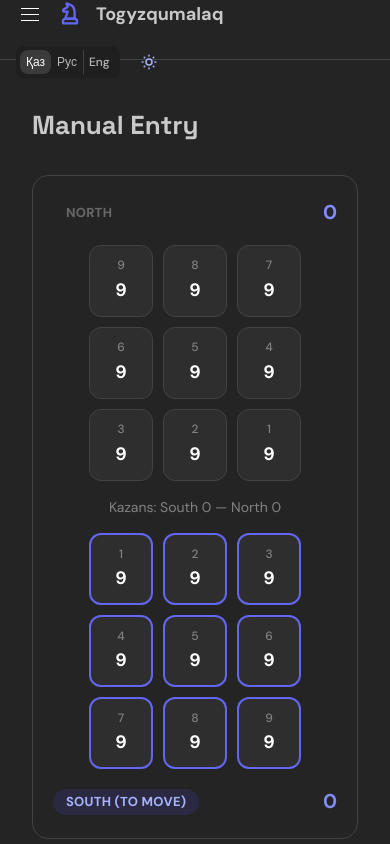
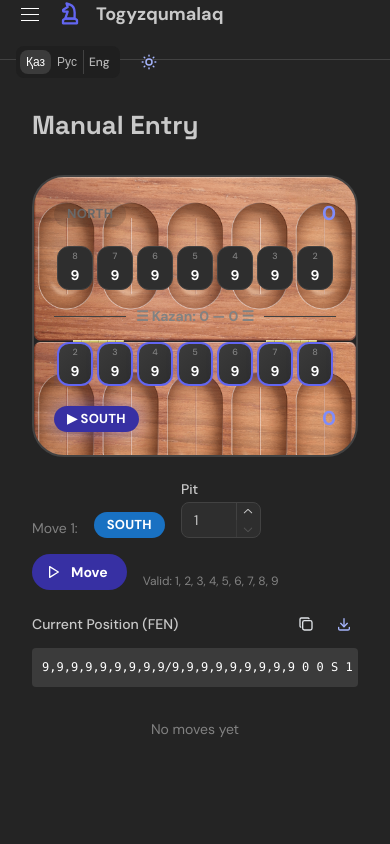
Before and after one commit to Baktiyar88/togyzqumalaq-digital, a Next.js app: page /manual in a window 390 px wide. Shown: the top 844 px of the page. Built offline with nearby package versions, Linux system fonts and the light colour scheme.

Commit message:
feat: premium design upgrade — responsive board, Motion animations, board texture, custom radii, skip-link, aria-labels

```diff
--- a/src/app/layout.tsx
+++ b/src/app/layout.tsx
@@ -9,6 +9,7 @@ import { Notifications } from "@mantine/notifications";
 import { theme } from "@/lib/theme/theme";
 import { AppLayout } from "@/components/ui/app-shell";
 import { I18nProvider } from "@/lib/i18n/context";
+import { SkipLink } from "@/components/ui/skip-link";
 
 export const metadata: Metadata = {
   title: "Togyzqumalaq Digital",
@@ -30,6 +31,7 @@ export default function RootLayout({
         />
       </head>
       <body>
+        <SkipLink />
         <MantineProvider theme={theme} defaultColorScheme="dark">
           <Notifications position="top-right" />
           <I18nProvider>
--- a/src/components/board/board.tsx
+++ b/src/components/board/board.tsx
@@ -1,6 +1,7 @@
 "use client";
 
-import { Card, Group, Stack, Text, Badge } from "@mantine/core";
+import { Card, Group, Stack, Text, Badge, Box, Divider } from "@mantine/core";
+import { motion, AnimatePresence } from "motion/react";
 import { Pit } from "./pit";
 import type { GameState } from "@/lib/game-engine/types";
 import { stonesAt } from "@/lib/game-engine/board";
@@ -11,29 +12,77 @@ interface BoardProps {
   onPitClick?: (index: number) => void;
 }
 
+function AnimatedScore({ value, label }: { value: number; label: string }) {
+  return (
+    <motion.div
+      key={value}
+      initial={{ scale: 1.3, color: "var(--mantine-color-indigo-4)" }}
+      animate={{ scale: 1, color: "var(--mantine-color-indigo-6)" }}
+      transition={{ type: "spring", stiffness: 300, damping: 15 }}
+    >
+      <Text size="xl" fw={800} c="indigo" ta="center" aria-label={`${label} score: ${value}`}>
+        {value}
+      </Text>
+    </motion.div>
+  );
+}
+
 export function Board({ state, onPitClick }: BoardProps) {
   const validIndices = new Set(validMoves(state));
-
-  // North pits: 17(A2) 16(B2) 15(C2) 14(D2) 13(E2) 12(F2) 11(G2) 10(H2) 9(I2)
-  // South pits: 0(A1) 1(B1) 2(C1) 3(D1) 4(E1) 5(F1) 6(G1) 7(H1) 8(I1)
   const northIndices = [17, 16, 15, 14, 13, 12, 11, 10, 9];
   const southIndices = [0, 1, 2, 3, 4, 5, 6, 7, 8];
 
   return (
-    <Card padding="lg" radius="lg" withBorder style={{ background: "var(--mantine-color-dark-7)" }}>
-      <Stack gap="md">
-        {/* North label + score */}
-        <Group justify="space-between">
-          <Badge color={state.currentSide === "north" ? "indigo" : "dark"} size="lg" variant="light">
-            North {state.currentSide === "north" ? "(to move)" : ""}
-          </Badge>
-          <Text size="xl" fw={700} c="indigo">
-            {state.score.north}
-          </Text>
+    <Card
+      padding="lg"
+      radius="xl"
+      withBorder
+      aria-label="Togyzqumalaq game board"
+      style={{
+        background: "linear-gradient(180deg, var(--mantine-color-dark-8) 0%, var(--mantine-color-dark-7) 50%, var(--mantine-color-dark-8) 100%)",
+        backgroundImage: "url(/board/togyzkumalak_wood_board_mini.png)",
+        backgroundSize: "cover",
+        backgroundBlendMode: "overlay",
+        border: "2px solid var(--mantine-color-dark-4)",
+        overflow: "hidden",
+        position: "relative",
+      }}
+    >
+      {/* Subtle inner glow */}
+      <Box
+        style={{
+          position: "absolute",
+          inset: 0,
+          background: "radial-gradient(ellipse at 50% 50%, rgba(99,102,241,0.05) 0%, transparent 70%)",
+          pointerEvents: "none",
+        }}
+      />
+
+      <Stack gap="md" style={{ position: "relative" }}>
+        {/* North side */}
+        <Group justify="space-between" align="center">
+          <motion.div
+            animate={{
+              boxShadow: state.currentSide === "north"
+                ? "0 0 20px rgba(99,102,241,0.4)"
+                : "none",
+            }}
+            style={{ borderRadius: 20 }}
+          >
+            <Badge
+              color={state.currentSide === "north" ? "indigo" : "dark"}
+              size="lg"
+              variant={state.currentSide === "north" ? "filled" : "light"}
+              radius="xl"
+            >
+              {state.currentSide === "north" ? "▶ North" : "North"}
+            </Badge>
+          </motion.div>
+          <AnimatedScore value={state.score.north} label="North" />
         </Group>
 
         {/* North pits */}
-        <Group gap="xs" justify="center">
+        <Group gap={4} justify="center" wrap="nowrap" style={{ overflowX: "auto" }}>
           {northIndices.map((idx, i) => (
             <Pit
               key={idx}
@@ -49,13 +98,19 @@ export function Board({ state, onPitClick }: BoardProps) {
           ))}
         </Group>
 
-        {/* Divider with kazan labels */}
-        <Group justify="center" gap="xl">
-          <Text size="sm" c="dimmed">Kazans: South {state.score.south} — North {state.score.north}</Text>
-        </Group>
+        {/* Center divider — kazans */}
+        <Divider
+          label={
+            <Text size="sm" fw={600} c="dimmed">
+              ☰ Kazan: {state.score.south} — {state.score.north} ☰
+            </Text>
+          }
+          labelPosition="center"
+          color="dark.4"
+        />
 
         {/* South pits */}
-        <Group gap="xs" justify="center">
+        <Group gap={4} justify="center" wrap="nowrap" style={{ overflowX: "auto" }}>
           {southIndices.map((idx) => (
             <Pit
               key={idx}
@@ -71,22 +126,50 @@ export function Board({ state, onPitClick }: BoardProps) {
           ))}
         </Group>
 
-        {/* South label + score */}
-        <Group justify="space-between">
-          <Badge color={state.currentSide === "south" ? "indigo" : "dark"} size="lg" variant="light">
-            South {state.currentSide === "south" ? "(to move)" : ""}
-          </Badge>
-          <Text size="xl" fw={700} c="indigo">
-            {state.score.south}
-          </Text>
+        {/* South side */}
+        <Group justify="space-between" align="center">
+          <motion.div
+            animate={{
+              boxShadow: state.currentSide === "south"
+                ? "0 0 20px rgba(99,102,241,0.4)"
+                : "none",
+            }}
+            style={{ borderRadius: 20 }}
+          >
+            <Badge
+              color={state.currentSide === "south" ? "indigo" : "dark"}
+              size="lg"
+              variant={state.currentSide === "south" ? "filled" : "light"}
+              radius="xl"
+            >
+              {state.currentSide === "south" ? "▶ South" : "South"}
+            </Badge>
+          </motion.div>
+          <AnimatedScore value={state.score.south} label="South" />
         </Group>
 
-        {/* Game over */}
-        {state.isGameOver && (
-          <Badge color="green" size="xl" fullWidth variant="filled">
-            {state.winner === "draw" ? "Draw!" : `${state.winner === "south" ? "South" : "North"} wins!`}
-          </Badge>
-        )}
+        {/* Game over overlay */}
+        <AnimatePresence>
+          {state.isGameOver && (
+            <motion.div
+              initial={{ opacity: 0, scale: 0.8 }}
+              animate={{ opacity: 1, scale: 1 }}
+              exit={{ opacity: 0 }}
+              transition={{ type: "spring", stiffness: 200, damping: 15 }}
+            >
+              <Badge
+                color="green"
+                size="xl"
+                fullWidth
+                variant="filled"
+                radius="lg"
+                style={{ padding: "12px 0", fontSize: 18 }}
+              >
+                {state.winner === "draw" ? "🤝 Draw!" : `🏆 ${state.winner === "south" ? "South" : "North"} wins!`}
+              </Badge>
+            </motion.div>
+          )}
+        </AnimatePresence>
       </Stack>
     </Card>
   );
--- a/src/components/board/pit.tsx
+++ b/src/components/board/pit.tsx
@@ -1,6 +1,7 @@
 "use client";
 
-import { Box, Text, UnstyledButton } from "@mantine/core";
+import { Text, UnstyledButton } from "@mantine/core";
+import { motion } from "motion/react";
 
 interface PitProps {
   index: number;
@@ -23,12 +24,17 @@ export function Pit({
   onClick,
 }: PitProps) {
   return (
+    <motion.div
+      whileHover={isPlayable ? { scale: 1.1, y: -4 } : {}}
+      whileTap={isPlayable ? { scale: 0.95 } : {}}
+      transition={{ type: "spring", stiffness: 400, damping: 20 }}
+    >
       <UnstyledButton
         onClick={isPlayable ? onClick : undefined}
         style={{
-        width: 64,
-        height: 72,
-        borderRadius: 12,
+          width: "clamp(36px, 9vw, 64px)",
+          height: "clamp(44px, 11vw, 76px)",
+          borderRadius: isTuzdik ? 16 : 12,
           display: "flex",
           flexDirection: "column",
           alignItems: "center",
@@ -36,29 +42,36 @@ export function Pit({
           gap: 2,
           cursor: isPlayable ? "pointer" : "default",
           background: isTuzdik
-          ? "var(--mantine-color-red-9)"
+            ? "linear-gradient(135deg, var(--mantine-color-red-9), var(--mantine-color-red-7))"
             : isHighlighted
-            ? "var(--mantine-color-indigo-9)"
+              ? "linear-gradient(135deg, var(--mantine-color-indigo-9), var(--mantine-color-indigo-7))"
+              : isPlayable
+                ? "linear-gradient(135deg, var(--mantine-color-dark-5), var(--mantine-color-dark-6))"
                 : "var(--mantine-color-dark-6)",
           border: isPlayable
             ? "2px solid var(--mantine-color-indigo-5)"
             : "1px solid var(--mantine-color-dark-4)",
-        transition: "all 150ms ease",
-        transform: isPlayable ? undefined : "none",
+          boxShadow: isPlayable
+            ? "0 0 12px rgba(99, 102, 241, 0.15)"
+            : isTuzdik
+              ? "0 0 16px rgba(239, 68, 68, 0.3)"
+              : "none",
+          transition: "box-shadow 200ms ease, border-color 200ms ease",
         }}
         aria-label={`Pit ${pitNumber} ${side}: ${stones} stones${isTuzdik ? " (tuzdik)" : ""}`}
       >
-      <Text size="xs" c="dimmed" fw={500}>
+        <Text size="xs" c="dimmed" fw={500} style={{ fontSize: "clamp(9px, 2vw, 12px)" }}>
           {pitNumber}
         </Text>
-      <Text size="lg" fw={700} c={stones === 0 ? "dimmed" : "white"}>
+        <Text fw={700} c={stones === 0 ? "dimmed" : "white"} style={{ fontSize: "clamp(14px, 3.5vw, 20px)" }}>
           {stones}
         </Text>
         {isTuzdik && (
-        <Text size="xs" c="red.3" fw={600}>
+          <Text size="xs" c="red.3" fw={700} style={{ fontSize: "clamp(8px, 1.5vw, 11px)" }}>
             T
           </Text>
         )}
       </UnstyledButton>
+    </motion.div>
   );
 }
--- a/src/components/ui/app-shell.tsx
+++ b/src/components/ui/app-shell.tsx
@@ -99,7 +99,7 @@ export function AppLayout({ children }: AppLayoutProps) {
         ))}
       </AppShell.Navbar>
 
-      <AppShell.Main>{children}</AppShell.Main>
+      <AppShell.Main id="main-content" role="main">{children}</AppShell.Main>
     </AppShell>
   );
 }
--- /dev/null
+++ b/src/components/ui/skip-link.tsx
@@ -0,0 +1,32 @@
+"use client";
+
+export function SkipLink() {
+  return (
+    <a
+      href="#main-content"
+      style={{
+        position: "absolute",
+        left: -9999,
+        top: "auto",
+        width: 1,
+        height: 1,
+        overflow: "hidden",
+      }}
+      onFocus={(e) => {
+        Object.assign(e.currentTarget.style, {
+          position: "fixed", left: "16px", top: "16px",
+          width: "auto", height: "auto", zIndex: "9999",
+          padding: "8px 16px", background: "var(--mantine-color-indigo-6)",
+          color: "white", borderRadius: "8px", textDecoration: "none", overflow: "visible",
+        });
+      }}
+      onBlur={(e) => {
+        Object.assign(e.currentTarget.style, {
+          position: "absolute", left: "-9999px", width: "1px", height: "1px", overflow: "hidden",
+        });
+      }}
+    >
+      Skip to content
+    </a>
+  );
+}
--- a/src/lib/theme/theme.ts
+++ b/src/lib/theme/theme.ts
@@ -21,9 +21,32 @@ export const theme = createTheme({
   defaultRadius: "md",
   cursorType: "pointer",
   components: {
-    Button: { defaultProps: { radius: "md" } },
-    Card: { defaultProps: { radius: "lg", withBorder: true } },
+    Button: {
+      defaultProps: { radius: "xl" },
+      styles: {
+        root: {
+          transition: "all 200ms ease",
+          "&:hover": { transform: "translateY(-1px)" },
+        },
+      },
+    },
+    Card: {
+      defaultProps: { radius: "lg", withBorder: true },
+      styles: {
+        root: {
+          transition: "box-shadow 200ms ease, transform 200ms ease",
+          "&:hover": {
+            boxShadow: "0 8px 32px rgba(99, 102, 241, 0.1)",
+          },
+        },
+      },
+    },
     TextInput: { defaultProps: { radius: "md" } },
+    PasswordInput: { defaultProps: { radius: "md" } },
     Select: { defaultProps: { radius: "md" } },
+    Badge: { defaultProps: { radius: "xl" } },
+    ActionIcon: { defaultProps: { radius: "lg" } },
+    NavLink: { defaultProps: { style: { borderRadius: 12 } } },
+    Notification: { defaultProps: { radius: "lg" } },
   },
 });
```
Also changed, not shown: package.json (+19 -18 lines), src/components/game/move-list.tsx (+23 -7 lines), 1 other file (tests, documents, lock files or other folders). Lines whose indentation alone changed are shown as unchanged.
